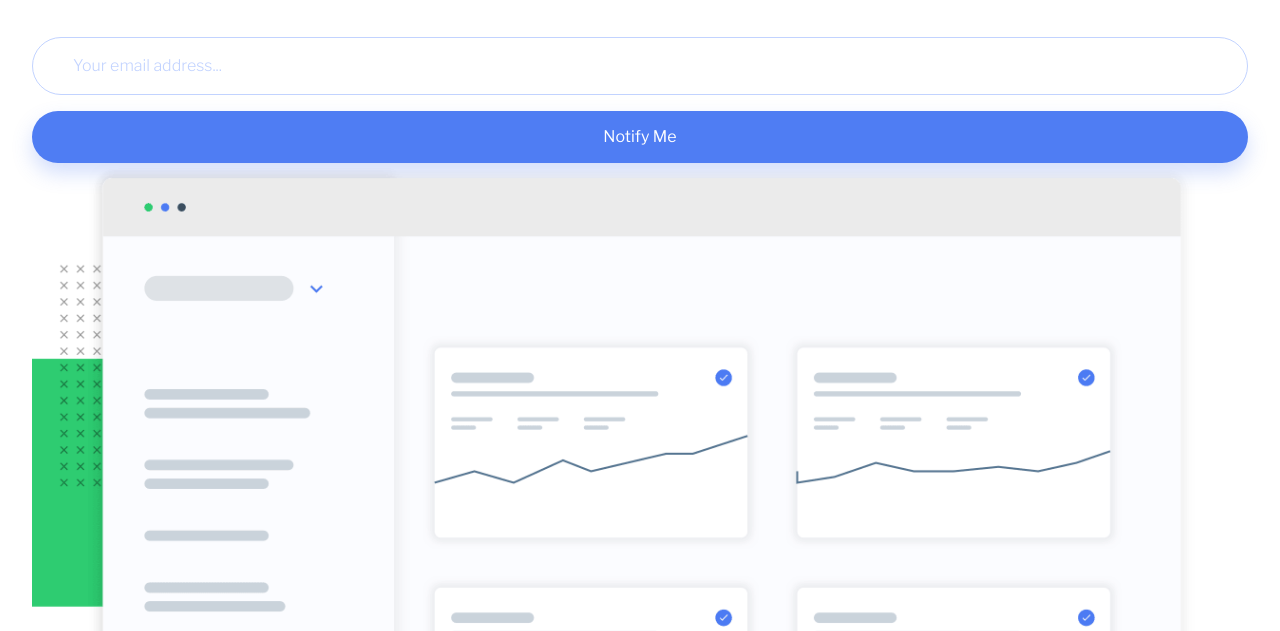
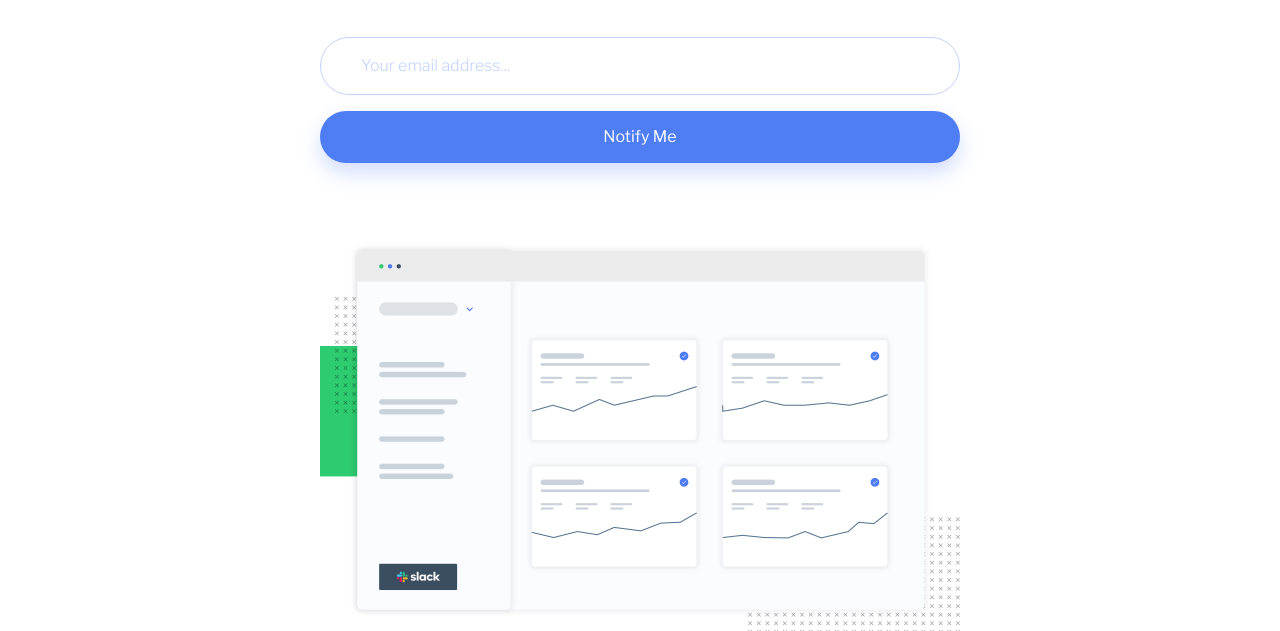
Before and after one commit to karolbanat/ping-coming-soon-page, a website: page index.html in a window 1280 px wide. Shown: the part 169-800 px from the top of the page. Drawn offline with nearby package versions, Linux system fonts and the light colour scheme.

Commit message:
Coming soon image

```diff
--- a/index.html
+++ b/index.html
@@ -34,7 +34,8 @@
 				</div>
 				<button class="btn submit-btn">Notify Me</button>
 			</form>
-			<img src="./dist/images/illustration-dashboard.png" alt="Illustration of ping dashboard.">
+			<img src="./dist/images/illustration-dashboard.png" alt="Illustration of ping dashboard."
+				class="coming-soon__image">
 			<footer class="footer">
 				<ul class="media">
 					<li><a href="#" class="media__link" aria-label="Facebook"><i class="ti ti-brand-facebook"></i></a>
--- a/src/sass/components/_coming-soon.scss
+++ b/src/sass/components/_coming-soon.scss
@@ -18,4 +18,10 @@
 			}
 		}
 	}
+
+	&__image {
+		margin-block: 8rem 14rem;
+		width: 100%;
+		max-width: 40em;
+	}
 }
```
Also changed, not shown: dist/css/main.min.css.
